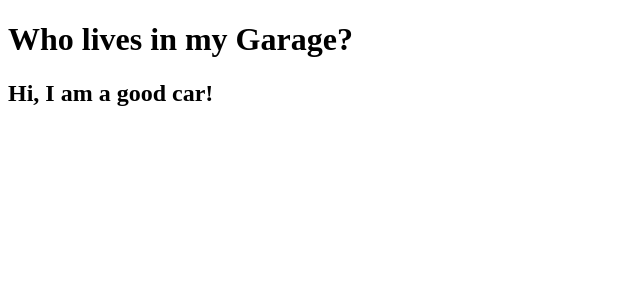
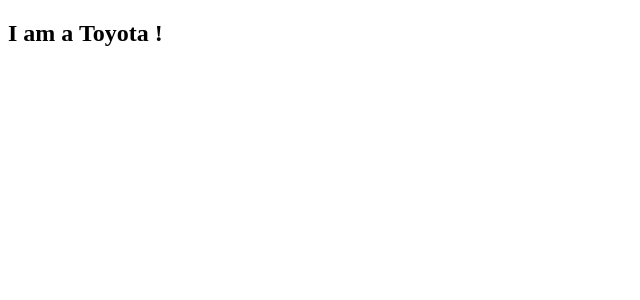
Before and after one commit to thanhpham091790/reactjs, a React (Create React App) app in the folder myfirstreact/: page / in a window 1280 px wide. Shown: the top 300 px of the page, without its empty margins (0-640 px from the left). Built offline with nearby package versions, Linux system fonts and the light colour scheme.

Commit message:
React Props

```diff
--- a/myfirstreact/src/index.js
+++ b/myfirstreact/src/index.js
@@ -4,17 +4,10 @@ import Car from './App.js';
 
 class Garage extends React.Component{
     render() {
-        return (
-            <div>
-                <h1>Who lives in my Garage?</h1>
-                <Car style="good" />
-            </div>
-        )
+        return <h2>I am a {this.props.brand} !</h2>
     }
 }
 
-function Car1(){
-    return <h2>Hi, I am a car1!</h2>;
-}
+const mycar = <Garage brand="Toyota" />;
 
-ReactDOM.render(<Garage />,document.getElementById("root"));
+ReactDOM.render(mycar,document.getElementById("root"));
```
